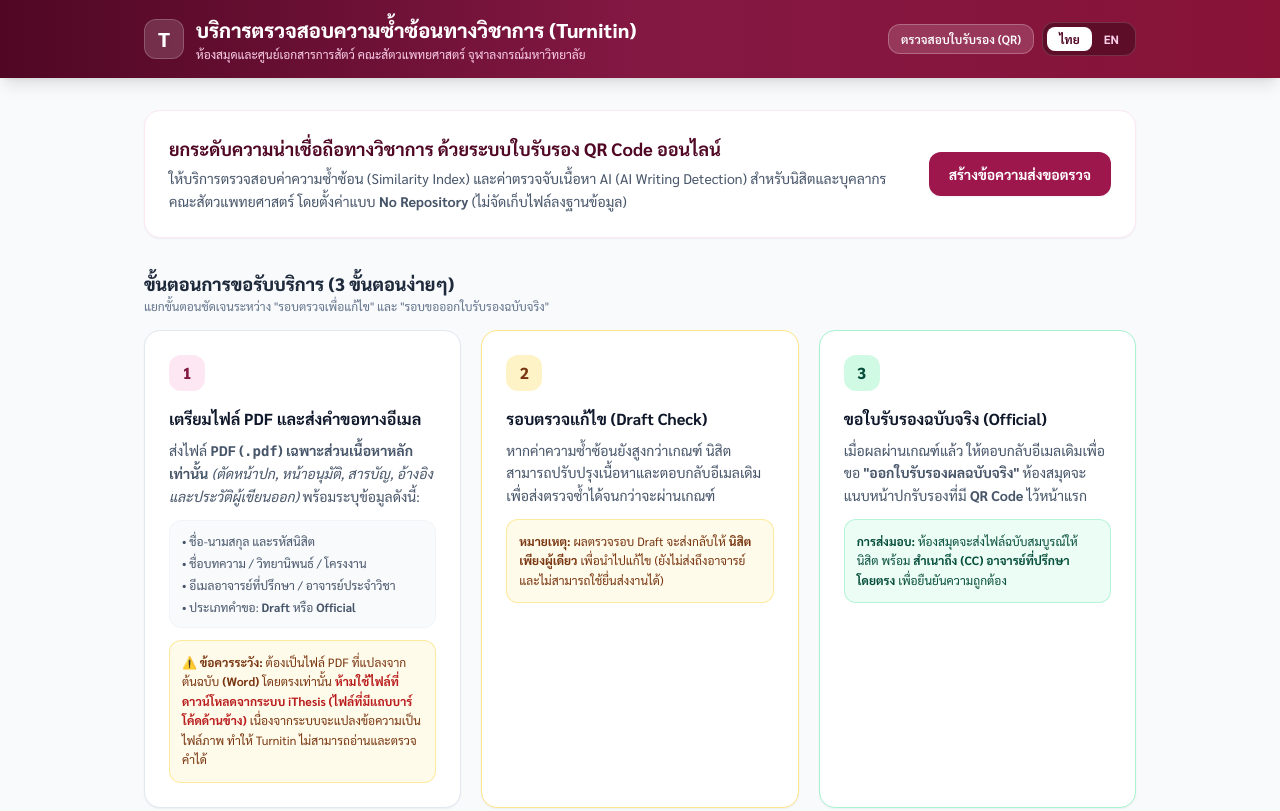
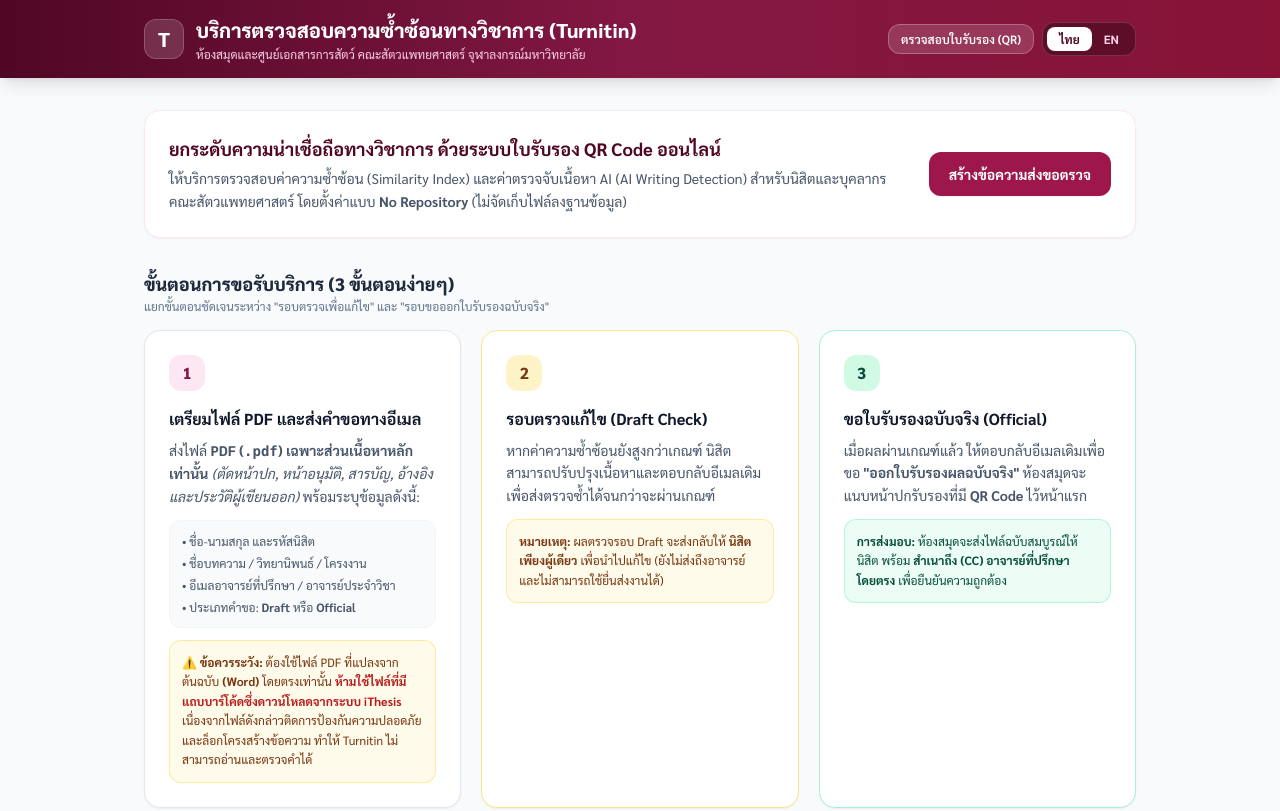
Before and after one commit to CUVET-LIBRALY/turnitin, a plain HTML site: page index.html in a window 1280 px wide. Shown: the top 811 px of the page. Drawn offline with nearby package versions, Linux system fonts and the light colour scheme.

Commit message:
Update index.html

```diff
--- a/index.html
+++ b/index.html
@@ -86,7 +86,7 @@
             <li>• ประเภทคำขอ: <b>Draft</b> หรือ <b>Official</b></li>
           </ul>
           <div id="s1-note" class="mt-3 text-xs text-amber-900 bg-amber-50 p-3 rounded-xl border border-amber-200/80 leading-relaxed">
-            <b>⚠️ ข้อควรระวัง:</b> ต้องเป็นไฟล์ PDF ที่แปลงจากต้นฉบับ <b>(Word)</b> โดยตรงเท่านั้น <b class="text-red-700">ห้ามใช้ไฟล์ที่ดาวน์โหลดจากระบบ iThesis (ไฟล์ที่มีแถบบาร์โค้ดด้านข้าง)</b> เนื่องจากระบบจะแปลงข้อความเป็นไฟล์ภาพ ทำให้ Turnitin ไม่สามารถอ่านและตรวจคำได้
+            <b>⚠️ ข้อควรระวัง:</b> ต้องใช้ไฟล์ PDF ที่แปลงจากต้นฉบับ <b>(Word)</b> โดยตรงเท่านั้น <b class="text-red-700">ห้ามใช้ไฟล์ที่มีแถบบาร์โค้ดซึ่งดาวน์โหลดจากระบบ iThesis</b> เนื่องจากไฟล์ดังกล่าวติดการป้องกันความปลอดภัยและล็อกโครงสร้างข้อความ ทำให้ Turnitin ไม่สามารถอ่านและตรวจคำได้
           </div>
         </div>
 
@@ -278,7 +278,7 @@
           <li>• ชื่อบทความ / วิทยานิพนธ์ / โครงงาน</li>
           <li>• อีเมลอาจารย์ที่ปรึกษา / อาจารย์ประจำวิชา</li>
           <li>• ประเภทคำขอ: <b>Draft</b> หรือ <b>Official</b></li>`,
-        s1Note: "<b>⚠️ ข้อควรระวัง:</b> ต้องเป็นไฟล์ PDF ที่แปลงจากต้นฉบับ <b>(Word)</b> โดยตรงเท่านั้น <b class='text-red-700'>ห้ามใช้ไฟล์ที่ดาวน์โหลดจากระบบ iThesis (ไฟล์ที่มีแถบบาร์โค้ดด้านข้าง)</b> เนื่องจากระบบจะแปลงข้อความเป็นไฟล์ภาพ ทำให้ Turnitin ไม่สามารถอ่านและตรวจคำได้",
+        s1Note: "<b>⚠️ ข้อควรระวัง:</b> ต้องใช้ไฟล์ PDF ที่แปลงจากต้นฉบับ <b>(Word)</b> โดยตรงเท่านั้น <b class='text-red-700'>ห้ามใช้ไฟล์ที่มีแถบบาร์โค้ดซึ่งดาวน์โหลดจากระบบ iThesis</b> เนื่องจากไฟล์ดังกล่าวติดการป้องกันความปลอดภัยและล็อกโครงสร้างข้อความ ทำให้ Turnitin ไม่สามารถอ่านและตรวจคำได้",
         s2Title: "รอบตรวจแก้ไข (Draft Check)",
         s2Desc: "หากค่าความซ้ำซ้อนยังสูงกว่าเกณฑ์ นิสิตสามารถปรับปรุงเนื้อหาและตอบกลับอีเมลเดิมเพื่อส่งตรวจซ้ำได้จนกว่าจะผ่านเกณฑ์",
         s2Note: "<b>หมายเหตุ:</b> ผลตรวจรอบ Draft จะส่งกลับให้ <b>นิสิตเพียงผู้เดียว</b> เพื่อนำไปแก้ไข (ยังไม่ส่งถึงอาจารย์ และไม่สามารถใช้ยื่นส่งงานได้)",
@@ -340,7 +340,7 @@
           <li>• Title of Manuscript / Thesis / Project</li>
           <li>• Advisor's or Course Instructor's Email</li>
           <li>• Request Type: <b>Draft</b> or <b>Official</b></li>`,
-        s1Note: "<b>⚠️ Important:</b> Please submit a text-based PDF converted directly from your original <b>(Word)</b> file. <b class='text-red-700'>Do NOT use files downloaded from iThesis (files with a side barcode)</b>, as they are converted into images and cannot be scanned by Turnitin.",
+        s1Note: "<b>⚠️ Important:</b> You must submit a PDF converted directly from your original <b>(Word)</b> file. <b class='text-red-700'>Do NOT use files with a barcode downloaded from iThesis</b>, as those files have security restrictions and locked text structures that prevent Turnitin from reading and scanning the text.",
         s2Title: "Draft Check (For Revision)",
         s2Desc: "If the similarity score exceeds the threshold, you may revise your manuscript and reply to the same email thread for re-checking.",
         s2Note: "<b>Note:</b> Draft reports are sent <b>solely to the student</b> for revision purposes (not CC'd to advisors and cannot be used for official submission).",
```
